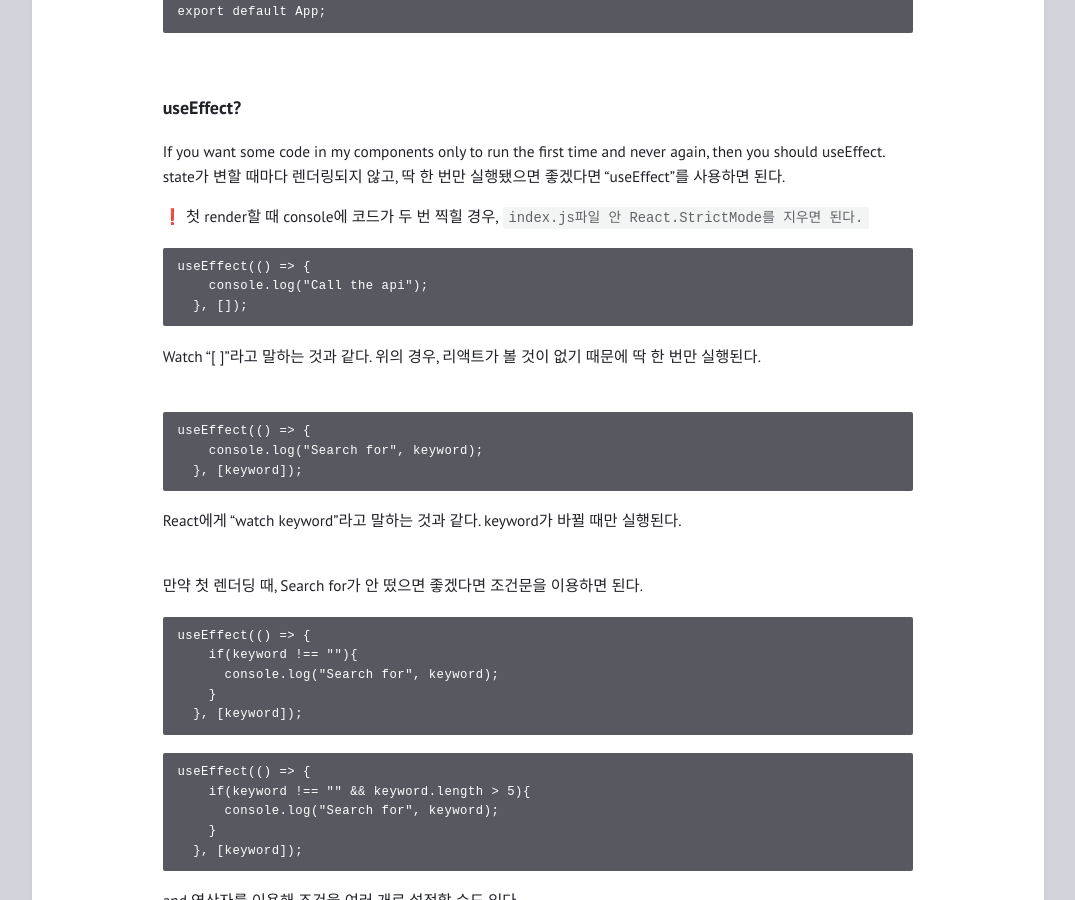
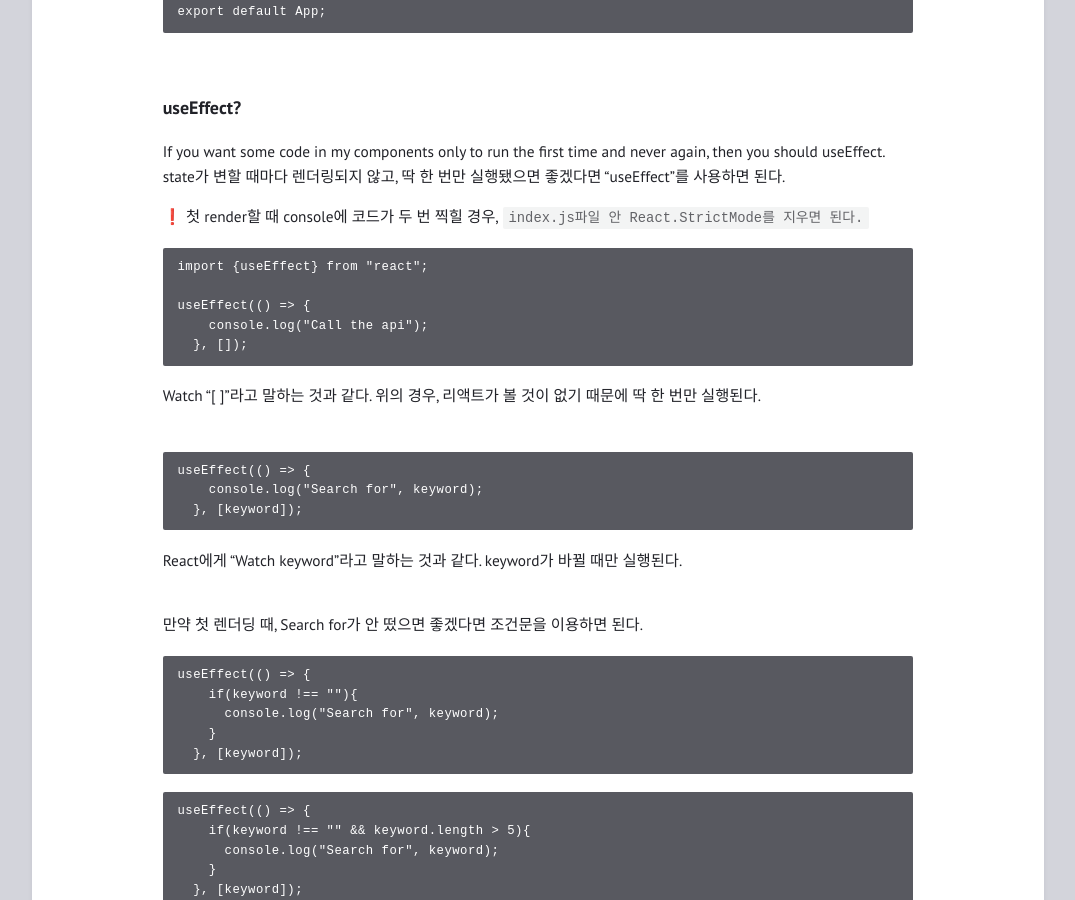
Before and after one commit to feb-dain/feb-dain.github.io, a Jekyll site: the page built from _posts/2022-09-12-basic-react.md, in a window 1280 px wide and 900 px high, scrolled down 1336 px. Shown: the whole window, without its empty margins (102-1177 px from the left). Built offline with Jekyll 4.4.1, drawn with Linux system fonts in a browser that asks for light colours; comment, search, counter and statistics services are not loaded.

Commit message:
Update 2022-09-12-basic-react.md

`````diff
--- a/_posts/2022-09-12-basic-react.md
+++ b/_posts/2022-09-12-basic-react.md
@@ -76,6 +76,8 @@ state가 변할 때마다 렌더링되지 않고, 딱 한 번만 실행됐으면
 <br>
 
 ````
+import {useEffect} from "react";
+
 useEffect(() => {
     console.log("Call the api");
   }, []);
@@ -89,7 +91,7 @@ useEffect(() => {
     console.log("Search for", keyword);
   }, [keyword]);
 ````
-React에게 “watch keyword”라고 말하는 것과 같다. keyword가 바뀔 때만 실행된다.<br>
+React에게 “Watch keyword”라고 말하는 것과 같다. keyword가 바뀔 때만 실행된다.<br>
 <br>
 
 만약 첫 렌더딩 때, Search for가 안 떴으면 좋겠다면 조건문을 이용하면 된다.
`````
